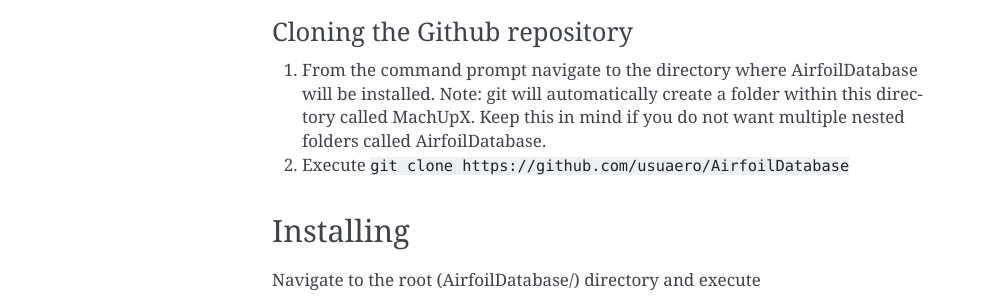
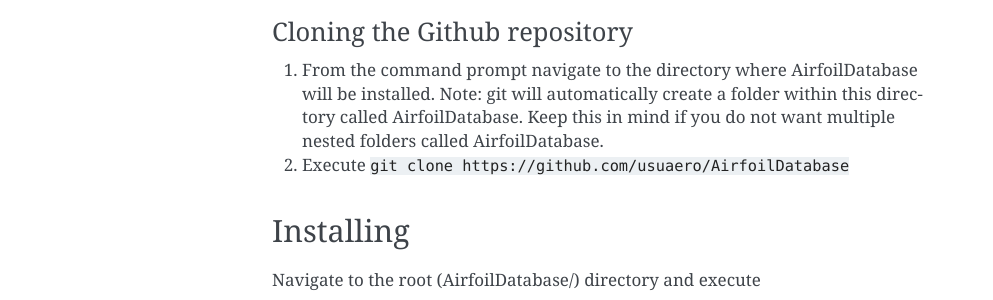
Before and after one commit to usuaero/AirfoilDatabase, a Sphinx documentation site: the page built from docs/source/installation.md, in a window 1280 px wide. Shown: the part 1325-1625 px from the top of the page, without its empty margins (148-1141 px from the left). Built offline with Sphinx 7.4.7, drawn with Linux system fonts in a browser that asks for light colours; pages that are not in the unit, such as notebooks, are missing from menus.

Commit message:
Update installation.md

```diff
--- a/docs/source/installation.md
+++ b/docs/source/installation.md
@@ -32,7 +32,7 @@
 
 ### Cloning the Github repository
 
-1. From the command prompt navigate to the directory where AirfoilDatabase will be installed. Note: git will automatically create a folder within this directory called MachUpX. Keep this in mind if you do not want multiple nested folders called AirfoilDatabase.
+1. From the command prompt navigate to the directory where AirfoilDatabase will be installed. Note: git will automatically create a folder within this directory called AirfoilDatabase. Keep this in mind if you do not want multiple nested folders called AirfoilDatabase.
 2. Execute `git clone https://github.com/usuaero/AirfoilDatabase`
 
 ## Installing
```
